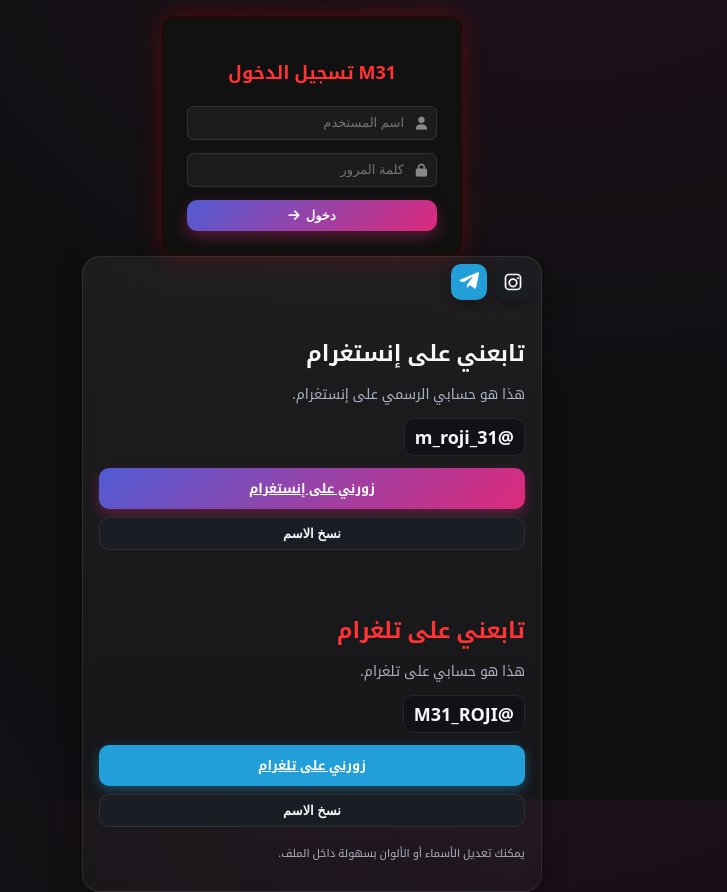
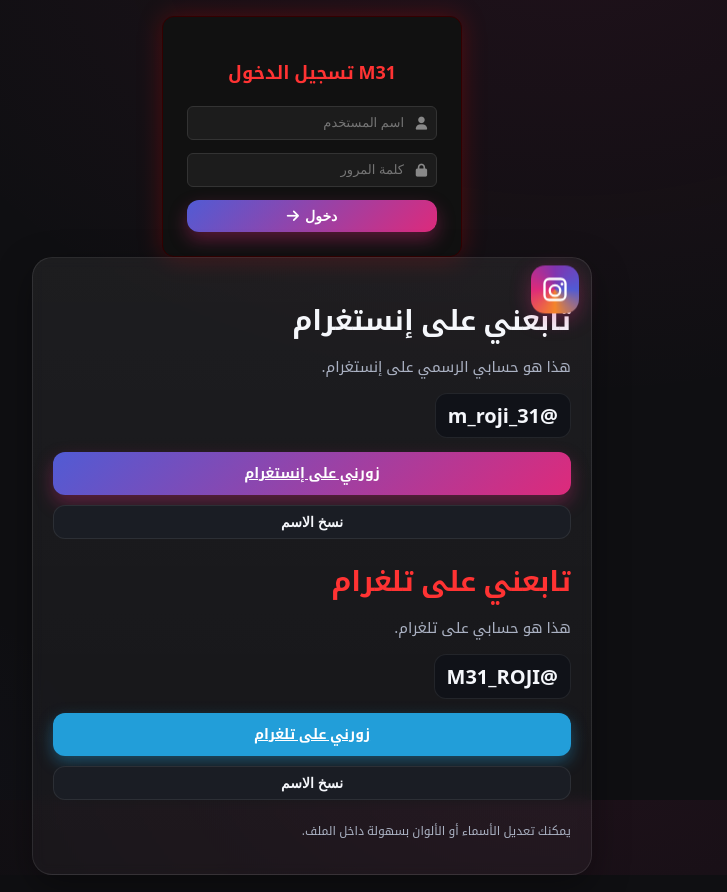
Before and after one commit to roji20112/INFOM31, a plain HTML site: page index.html in a window 1280 px wide. Shown: the whole page, without its empty margins (328-1055 px from the left). Drawn offline with Linux system fonts and the light colour scheme.

Commit message:
Update index.html

```diff
--- a/index.html
+++ b/index.html
@@ -164,69 +164,59 @@
         padding: 16px;
       }
       .card {
-        width: min(460px, 92vw);
+        width: min(560px, 90vw);
         background: linear-gradient(180deg, rgba(255,255,255,.06), rgba(255,255,255,.03));
         border: 1px solid rgba(255,255,255,.09);
-        border-radius: 18px;
-        padding: 16px;
-        box-shadow: 0 10px 28px rgba(0,0,0,.35);
+        border-radius: 20px;
+        padding: 20px;
+        box-shadow: 0 12px 36px rgba(0,0,0,.35);
         backdrop-filter: blur(6px);
         position: relative;
       }
-      .topIcons {
+      .floatingLogo {
         position: absolute;
-        top: 10px; right: 10px;
-        display: flex; gap: 8px;
-      }
-      .iconBox {
-        width: 36px; height: 36px;
+        top: 12px; right: 12px;
+        width: 48px; height: 48px;
         display: grid; place-items: center;
-        border-radius: 10px;
-        background: #1a1d24;
-        box-shadow: 0 4px 12px rgba(0,0,0,.3);
+        border-radius: 14px;
+        background: conic-gradient(from 180deg, var(--accent1), var(--accent2), var(--accent3), var(--accent4), var(--accent1));
+        box-shadow: 0 6px 20px var(--ring);
         animation: float 3s ease-in-out infinite;
       }
-      .iconBox svg { width: 20px; height: 20px; color: white; }
+      .floatingLogo svg { width: 28px; height: 28px; color: white; }
       @keyframes float {
         0%, 100% { transform: translateY(0); }
-        50% { transform: translateY(-4px); }
+        50% { transform: translateY(-6px); }
       }
-      .section { margin-top: 60px; }
-      .title { margin: 0 0 6px 0; font-size: clamp(18px, 3vw, 22px); font-weight: 800; }
-      .subtitle { margin: 0; color: var(--muted); font-size: clamp(12px, 2vw, 14px); }
+      .row { display: flex; align-items: center; gap: 14px; flex-wrap: wrap; }
+      .section { flex: 1 1 100%; margin-top: 16px; }
+      .title { margin: 0 0 6px 0; font-size: clamp(20px, 3.5vw, 28px); font-weight: 800; }
+      .subtitle { margin: 0; color: var(--muted); font-size: clamp(13px, 2vw, 15px); }
       .handle {
-        display: inline-flex; align-items: center; gap: 6px; margin-top: 10px;
-        font-size: clamp(14px, 2vw, 18px); font-weight: 700; padding: 6px 10px; border-radius: 10px;
+        display: inline-flex; align-items: center; gap: 8px; margin-top: 12px;
+        font-size: clamp(16px, 2.5vw, 20px); font-weight: 700; padding: 8px 12px; border-radius: 12px;
         background: #101218; border: 1px solid rgba(255,255,255,.08);
       }
-      .btns { margin-top: 12px; display: flex; flex-wrap: wrap; gap: 8px; }
+      .btns { margin-top: 14px; display: flex; flex-wrap: wrap; gap: 10px; }
       .btn {
-        appearance: none; border: 0; cursor: pointer; border-radius: 10px; padding: 8px 10px; font-weight: 700;
+        appearance: none; border: 0; cursor: pointer; border-radius: 12px; padding: 8px 12px; font-weight: 700;
         background: linear-gradient(135deg, var(--accent4), var(--accent2)); color: white;
-        box-shadow: 0 6px 14px var(--ring);
-        font-size: 13px;
+        box-shadow: 0 8px 18px var(--ring);
+        font-size: 14px;
       }
       .btn.secondary { background: #1a1d24; color: var(--text); border: 1px solid rgba(255,255,255,.08); box-shadow: none; }
-      .btn.telegram { background: var(--telegram); color: white; box-shadow: 0 4px 12px rgba(34,158,217,.4); }
-      .footer { margin-top: 16px; color: var(--muted); font-size: 11px; }
+      .btn.telegram { background: var(--telegram); color: white; box-shadow: 0 6px 16px rgba(34,158,217,.4); }
+      .footer { margin-top: 20px; color: var(--muted); font-size: 12px; }
+      .igSVG, .tgSVG { width: 32px; height: 32px; }
     </style>
   </head>
   <body>
     <main class="card" role="main" aria-labelledby="title">
-      <!-- الأيقونات أعلى اليمين -->
-      <div class="topIcons">
-        <div class="iconBox">
-          <!-- Instagram -->
-          <svg viewBox="0 0 24 24" fill="currentColor">
-            <path d="M7 2h10a5 5 0 0 1 5 5v10a5 5 0 0 1-5 5H7a5 5 0 0 1-5-5V7a5 5 0 0 1 5-5zm0 2a3 3 0 0 0-3 3v10a3 3 0 0 0 3 3h10a3 3 0 0 0 3-3V7a3 3 0 0 0-3-3H7zm5 3.5A5.5 5.5 0 1 1 6.5 13 5.5 5.5 0 0 1 12 7.5zm0 2A3.5 3.5 0 1 0 15.5 13 3.5 3.5 0 0 0 12 9.5zM18 6.25a1.25 1.25 0 1 1-1.25 1.25A1.25 1.25 0 0 1 18 6.25z"/>
-          </svg>
-        </div>
-        <div class="iconBox" style="background: var(--telegram); animation-delay: 1s;">
-          <!-- Telegram -->
-          <svg viewBox="0 0 24 24" fill="currentColor">
-            <path d="M9.78 14.88l-.39 3.93c.56 0 .8-.24 1.09-.53l2.62-2.5 5.43 3.96c1 .55 1.72.26 1.98-.92l3.59-16.82h-.01c.32-1.5-.54-2.08-1.53-1.72L1.52 9.25c-1.47.57-1.46 1.39-.25 1.77l4.35 1.36 10.1-6.37c.48-.3.91-.13.55.17"/>
-          </svg>
-        </div>
+      <!-- شعار إنستغرام العائم -->
+      <div class="floatingLogo" aria-hidden="true">
+        <svg viewBox="0 0 24 24" fill="currentColor">
+          <path d="M7 2h10a5 5 0 0 1 5 5v10a5 5 0 0 1-5 5H7a5 5 0 0 1-5-5V7a5 5 0 0 1 5-5zm0 2a3 3 0 0 0-3 3v10a3 3 0 0 0 3 3h10a3 3 0 0 0 3-3V7a3 3 0 0 0-3-3H7zm5 3.5A5.5 5.5 0 1 1 6.5 13 5.5 5.5 0 0 1 12 7.5zm0 2A3.5 3.5 0 1 0 15.5 13 3.5 3.5 0 0 0 12 9.5zM18 6.25a1.25 1.25 0 1 1-1.25 1.25A1.25 1.25 0 0 1 18 6.25z"/>
+        </svg>
       </div>
 
       <div class="section">
```
